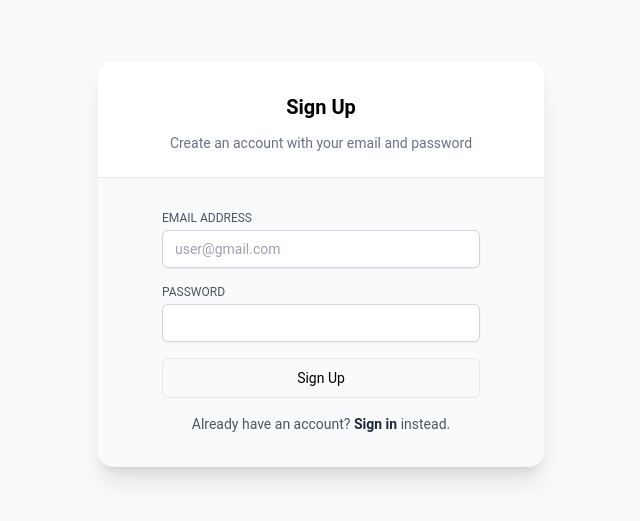
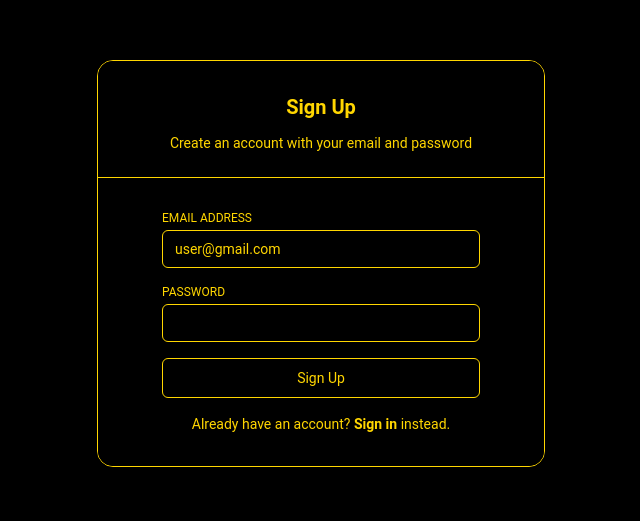
Before and after one commit to theJonathanXue/mangaplus-daily-reader, a Next.js app: page /register in a window 1280 px wide. Shown: the part 137-658 px from the top of the page, without its empty margins (319-959 px from the left). Built offline with nearby package versions, Linux system fonts and the light colour scheme.

Commit message:
style login pages

```diff
--- a/app/form.tsx
+++ b/app/form.tsx
@@ -8,12 +8,12 @@ export function Form({
   return (
     <form
       action={action}
-      className='flex flex-col space-y-4 bg-gray-50 px-4 py-8 sm:px-16'
+      className='flex flex-col space-y-4 bg-black px-4 py-8 sm:px-16'
     >
       <div>
         <label
           htmlFor='email'
-          className='block text-xs text-gray-600 uppercase'
+          className='block text-xs text-[#ffd600] uppercase'
         >
           Email Address
         </label>
@@ -24,13 +24,13 @@ export function Form({
           placeholder='user@gmail.com'
           autoComplete='email'
           required
-          className='mt-1 block w-full appearance-none rounded-md border border-gray-300 px-3 py-2 placeholder-gray-400 shadow-sm focus:border-black focus:outline-none focus:ring-black sm:text-sm'
+          className='mt-1 block w-full appearance-none rounded-md border bg-black border-[#ffd600] px-3 py-2 text-[#ffd600] placeholder-[#ffd600] shadow-sm  focus:outline-none  sm:text-sm'
         />
       </div>
       <div>
         <label
           htmlFor='password'
-          className='block text-xs text-gray-600 uppercase'
+          className='block text-xs text-[#ffd600] uppercase'
         >
           Password
         </label>
@@ -39,7 +39,7 @@ export function Form({
           name='password'
           type='password'
           required
-          className='mt-1 block w-full appearance-none rounded-md border border-gray-300 px-3 py-2 placeholder-gray-400 shadow-sm focus:border-black focus:outline-none focus:ring-black sm:text-sm'
+          className='mt-1 block w-full appearance-none rounded-md border bg-black border-[#ffd600] px-3 py-2 text-[#ffd600] placeholder-[#ffd600] shadow-sm  focus:outline-none  sm:text-sm'
         />
       </div>
       {children}
--- a/app/login/page.tsx
+++ b/app/login/page.tsx
@@ -5,11 +5,11 @@ import { SubmitButton } from 'app/submit-button'
 
 export default function Login() {
   return (
-    <div className='flex h-screen w-screen items-center justify-center bg-[#191919]'>
-      <div className='z-10 w-full max-w-md overflow-hidden rounded-2xl border border-gray-100 shadow-xl'>
-        <div className='flex flex-col items-center justify-center space-y-3 border-b border-gray-200 bg-white px-4 py-6 pt-8 text-center sm:px-16'>
+    <div className='flex h-screen w-screen items-center justify-center  text-[#ffd600]'>
+      <div className='z-10 w-full max-w-md overflow-hidden rounded-2xl border border-[#ffd600] shadow-xl'>
+        <div className='flex flex-col items-center justify-center space-y-3 border-b border-[#ffd600] bg-black px-4 py-6 pt-8 text-center sm:px-16'>
           <h3 className='text-xl font-semibold'>Sign In</h3>
-          <p className='text-sm text-gray-500'>
+          <p className='text-sm text-[#ffd600]'>
             Use your email and password to sign in
           </p>
         </div>
@@ -24,9 +24,9 @@ export default function Login() {
           }}
         >
           <SubmitButton>Sign in</SubmitButton>
-          <p className='text-center text-sm text-gray-600'>
+          <p className='text-center text-sm text-[#ffd600]'>
             {"Don't have an account? "}
-            <Link href='/register' className='font-semibold text-gray-800'>
+            <Link href='/register' className='font-semibold text-[#ffd600]'>
               Sign up
             </Link>
             {' for free.'}
--- a/app/page.tsx
+++ b/app/page.tsx
@@ -4,20 +4,7 @@ export default function Page() {
   return (
     <div className='flex h-screen bg-black'>
       <div className='w-screen h-screen flex flex-col justify-center items-center'>
-        <svg
-          width='283'
-          height='64'
-          viewBox='0 0 283 64'
-          fill='none'
-          xmlns='http://www.w3.org/2000/svg'
-          className='w-36 h-36'
-          aria-label='Vercel logo'
-        >
-          <path
-            d='M141.04 16c-11.04 0-19 7.2-19 18s8.96 18 20 18c6.67 0 12.55-2.64 16.19-7.09l-7.65-4.42c-2.02 2.21-5.09 3.5-8.54 3.5-4.79 0-8.86-2.5-10.37-6.5h28.02c.22-1.12.35-2.28.35-3.5 0-10.79-7.96-17.99-19-17.99zm-9.46 14.5c1.25-3.99 4.67-6.5 9.45-6.5 4.79 0 8.21 2.51 9.45 6.5h-18.9zM248.72 16c-11.04 0-19 7.2-19 18s8.96 18 20 18c6.67 0 12.55-2.64 16.19-7.09l-7.65-4.42c-2.02 2.21-5.09 3.5-8.54 3.5-4.79 0-8.86-2.5-10.37-6.5h28.02c.22-1.12.35-2.28.35-3.5 0-10.79-7.96-17.99-19-17.99zm-9.45 14.5c1.25-3.99 4.67-6.5 9.45-6.5 4.79 0 8.21 2.51 9.45 6.5h-18.9zM200.24 34c0 6 3.92 10 10 10 4.12 0 7.21-1.87 8.8-4.92l7.68 4.43c-3.18 5.3-9.14 8.49-16.48 8.49-11.05 0-19-7.2-19-18s7.96-18 19-18c7.34 0 13.29 3.19 16.48 8.49l-7.68 4.43c-1.59-3.05-4.68-4.92-8.8-4.92-6.07 0-10 4-10 10zm82.48-29v46h-9V5h9zM36.95 0L73.9 64H0L36.95 0zm92.38 5l-27.71 48L73.91 5H84.3l17.32 30 17.32-30h10.39zm58.91 12v9.69c-1-.29-2.06-.49-3.2-.49-5.81 0-10 4-10 10V51h-9V17h9v9.2c0-5.08 5.91-9.2 13.2-9.2z'
-            fill='white'
-          />
-        </svg>
+        <img src='https://mangaplus.shueisha.co.jp/img/web_logo_190118_light-txt.06756983.png' />
         <div className='text-center max-w-screen-sm mb-10'>
           <h1 className='text-stone-200 font-bold text-2xl'>
             Mangaplus Daily Reader
--- a/app/register/page.tsx
+++ b/app/register/page.tsx
@@ -20,19 +20,19 @@ export default function Login() {
   }
 
   return (
-    <div className='flex h-screen w-screen items-center justify-center bg-gray-50'>
-      <div className='z-10 w-full max-w-md overflow-hidden rounded-2xl border border-gray-100 shadow-xl'>
-        <div className='flex flex-col items-center justify-center space-y-3 border-b border-gray-200 bg-white px-4 py-6 pt-8 text-center sm:px-16'>
+    <div className='flex h-screen w-screen items-center justify-center bg-black text-[#ffd600]'>
+      <div className='z-10 w-full max-w-md overflow-hidden rounded-2xl border border-[#ffd600] shadow-xl'>
+        <div className='flex flex-col items-center justify-center space-y-3 border-b border-[#ffd600] bg-black px-4 py-6 pt-8 text-center sm:px-16'>
           <h3 className='text-xl font-semibold'>Sign Up</h3>
-          <p className='text-sm text-gray-500'>
+          <p className='text-sm '>
             Create an account with your email and password
           </p>
         </div>
         <Form action={register}>
           <SubmitButton>Sign Up</SubmitButton>
-          <p className='text-center text-sm text-gray-600'>
+          <p className='text-center text-sm '>
             {'Already have an account? '}
-            <Link href='/login' className='font-semibold text-gray-800'>
+            <Link href='/login' className='font-semibold '>
               Sign in
             </Link>
             {' instead.'}
--- a/app/submit-button.tsx
+++ b/app/submit-button.tsx
@@ -1,42 +1,42 @@
-'use client';
+'use client'
 
-import { useFormStatus } from 'react-dom';
+import { useFormStatus } from 'react-dom'
 
 export function SubmitButton({ children }: { children: React.ReactNode }) {
-  const { pending } = useFormStatus();
+  const { pending } = useFormStatus()
 
   return (
     <button
       type={pending ? 'button' : 'submit'}
       aria-disabled={pending}
-      className="flex h-10 w-full items-center justify-center rounded-md border text-sm transition-all focus:outline-none"
+      className='flex h-10 w-full items-center justify-center rounded-md border text-sm transition-all focus:outline-none text-[#ffd600] border-[#ffd600]'
     >
       {children}
       {pending && (
         <svg
-          className="animate-spin ml-2 h-4 w-4 text-black"
-          xmlns="http://www.w3.org/2000/svg"
-          fill="none"
-          viewBox="0 0 24 24"
+          className='animate-spin ml-2 h-4 w-4 text-[#ffd600]'
+          xmlns='http://www.w3.org/2000/svg'
+          fill='none'
+          viewBox='0 0 24 24'
         >
           <circle
-            className="opacity-25"
-            cx="12"
-            cy="12"
-            r="10"
-            stroke="currentColor"
-            strokeWidth="4"
+            className='opacity-25'
+            cx='12'
+            cy='12'
+            r='10'
+            stroke='currentColor'
+            strokeWidth='4'
           />
           <path
-            className="opacity-75"
-            fill="currentColor"
-            d="M4 12a8 8 0 018-8V0C5.373 0 0 5.373 0 12h4z"
+            className='opacity-75'
+            fill='currentColor'
+            d='M4 12a8 8 0 018-8V0C5.373 0 0 5.373 0 12h4z'
           />
         </svg>
       )}
-      <span aria-live="polite" className="sr-only" role="status">
+      <span aria-live='polite' className='sr-only' role='status'>
         {pending ? 'Loading' : 'Submit form'}
       </span>
     </button>
-  );
+  )
 }
```
